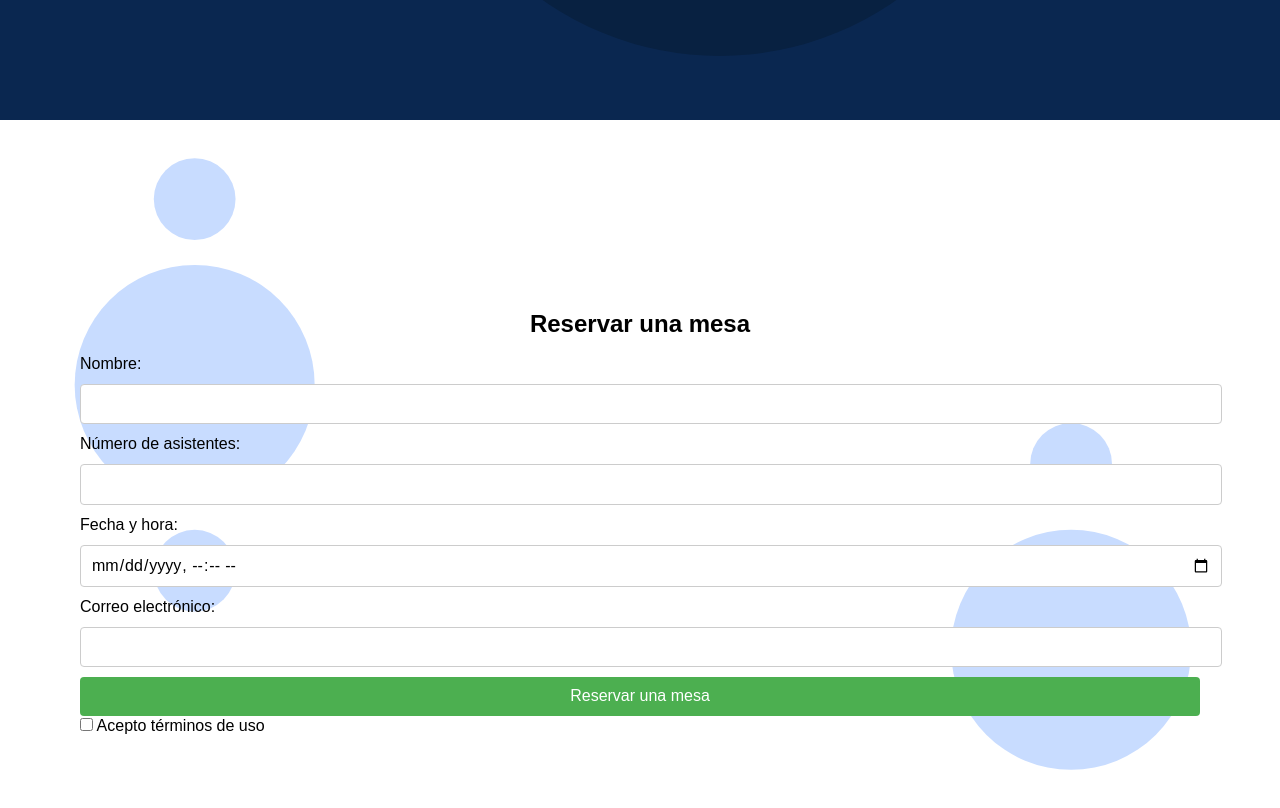
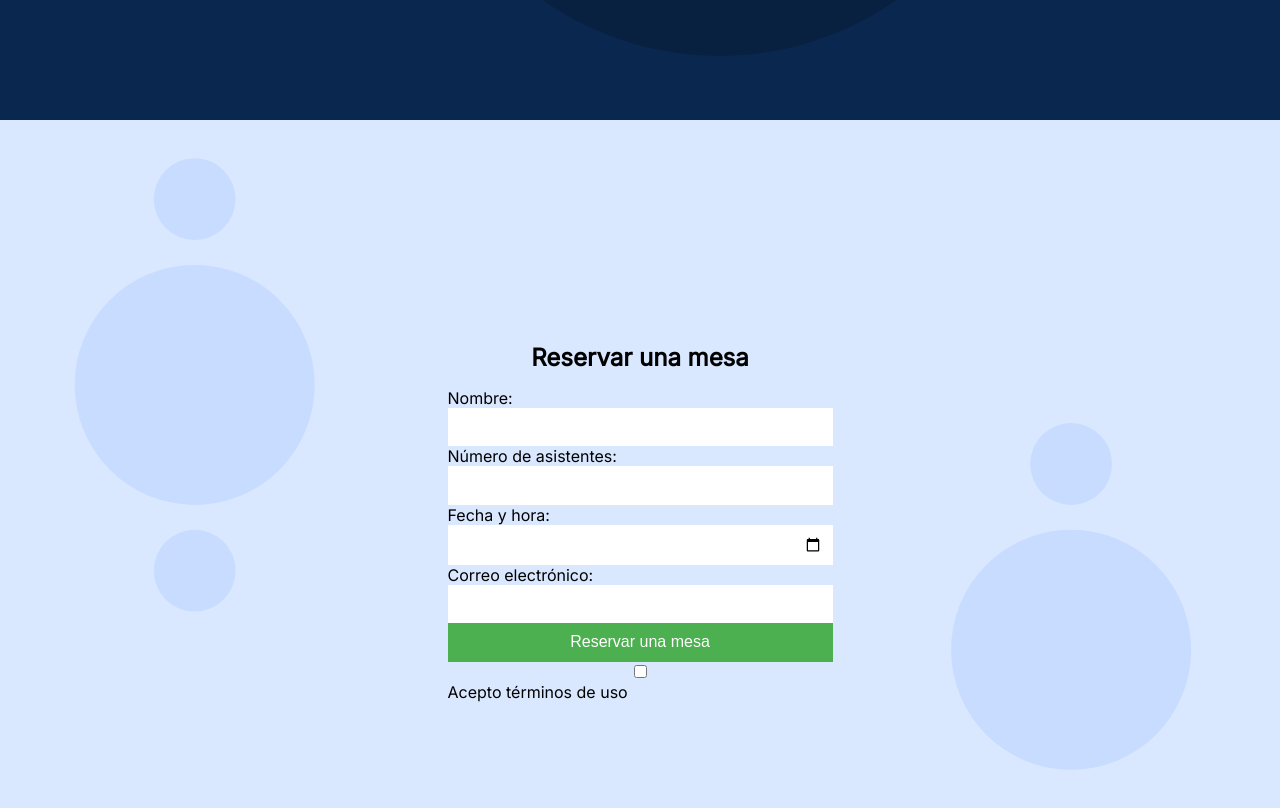
Before and after one commit to horaciovargas/web_project_coffeeshop, a plain HTML site: page index.html in a window 1280 px wide. Shown: the part 1480-2288 px from the top of the page. Drawn offline with Linux system fonts and the light colour scheme; files whose address does not match are found by name; a web font is replaced by a local one.

Commit message:
230125 -con formsv1

```diff
--- a/index.html
+++ b/index.html
@@ -114,25 +114,54 @@
         </section>
         <section class="reservation" id="reservation">
           <h2>Reservar una mesa</h2>
-          <form action="#" method="post">
+          <form class="form" action="#" method="post">
             <label for="name">Nombre:</label>
-            <input type="text" id="name" name="name" required />
+            <input
+              class="form_input"
+              type="text"
+              id="name"
+              name="name"
+              required
+            />
 
             <label for="attendees">Número de asistentes:</label>
-            <input type="number" id="attendees" name="attendees" required />
+            <input
+              class="form_input"
+              type="number"
+              id="attendees"
+              name="attendees"
+              required
+            />
 
             <label for="datetime">Fecha y hora:</label>
             <input
+              class="form_input"
               type="datetime-local"
               id="datetime"
               name="datetime"
               required
             />
             <label for="email">Correo electrónico:</label>
-            <input type="email" id="email" name="email" required />
-            <input type="submit" value="Reservar una mesa" />
+            <input
+              class="form_input"
+              type="email"
+              id="email"
+              name="email"
+              required
+            />
+            <input
+              class="form_input form_input_color"
+              type="submit"
+              value="Reservar una mesa"
+            />
             <div>
-              <input type="checkbox" id="terms" name="terms" required />
+              <input
+                class="form_input form_input_color"
+                type="checkbox"
+                id="terms"
+                name="terms"
+                required
+              />
               <label for="terms">Acepto términos de uso</label>
             </div>
           </form>
--- a/pages/index.css
+++ b/pages/index.css
@@ -5,12 +5,10 @@
 @import url("../blocks/recipes.css");
 
 .reservation {
-  font-family: Arial, sans-serif;
   display: flex;
   justify-content: center;
   align-items: center;
-  background-color: #d9e7ff;
-  background: #fff url("../images/background_reservation.svg") no-repeat
+  background: #d9e7ff url("../images/background_reservation.svg") no-repeat
     center/cover;
   display: flex;
   flex-direction: column;
@@ -21,6 +19,11 @@
   box-sizing: border-box;
   padding: 30px 80px 40px;
 }
+
+.form {
+  max-width: 385px;
+}
+
 .form-container {
   background-color: #fff;
   padding: 32px;
@@ -29,29 +32,24 @@
   width: 300px;
   text-align: center;
 }
-.form-container h2 {
+.h2 {
   margin-bottom: 20px;
   color: #333;
 }
-input[type="text"],
-input[type="number"],
-input[type="email"],
-input[type="datetime-local"] {
+
+.form_input {
   width: 100%;
   padding: 10px;
-  margin: 10px 0;
-  border: 1px solid #ccc;
-  border-radius: 4px;
+  color: white;
+  border: none;
+  box-sizing: border-box;
 }
-input[type="submit"] {
+
+.form_input_color {
   width: 100%;
   padding: 10px;
   background-color: #4caf50;
   color: white;
   border: none;
-  border-radius: 4px;
-  cursor: pointer;
+  box-sizing: border-box;
 }
-input[type="submit"]:hover {
-  background-color: #45a049;
-}
```
